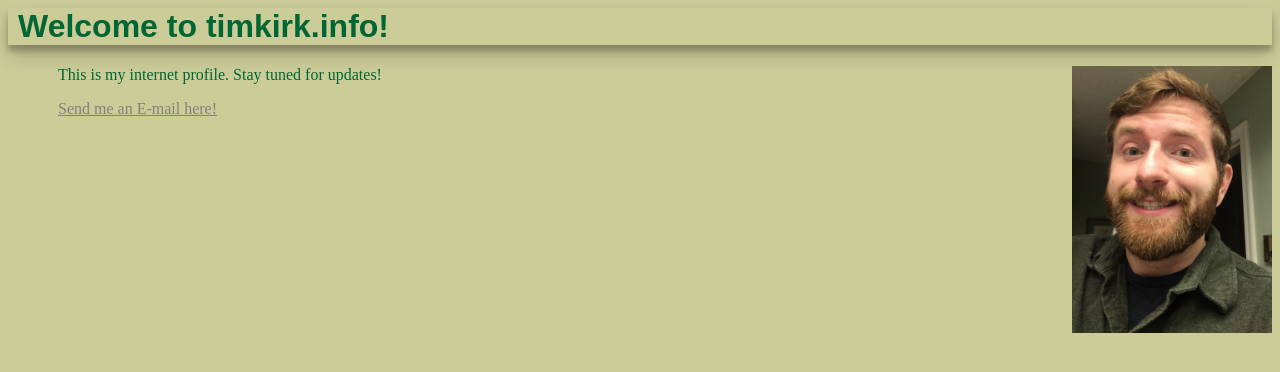
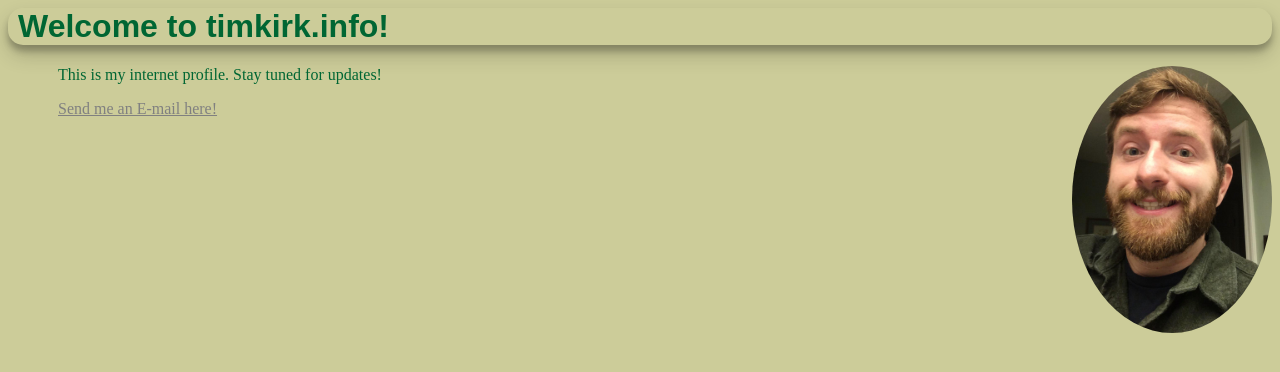
Before and after one commit to tkirk1222/tkirk1222.github.io, a plain HTML site: page index.html in a window 1280 px wide. Shown: the top 372 px of the page. Drawn offline with Linux system fonts and the light colour scheme.

Commit message:
Update index.html

```diff
--- a/index.html
+++ b/index.html
@@ -6,9 +6,12 @@
   #title {
     box-shadow: 0 10px 20px rgba(0,0,0,0.19), 0 6px 6px rgba(0,0,0,0.23);
       padding: 0 0 0 10px;
+    border-radius: 15px;
   }
   #myface {
     float: right;
+    display: block;
+    border-radius: 50%;
   }
   h1 {
     color: #006633;
@@ -17,6 +20,7 @@
   .indent{
     position: relative;
     left: 50px;
+    <!--background-color: #9999cc; -->
   }
   a{
     color: gray;
```
